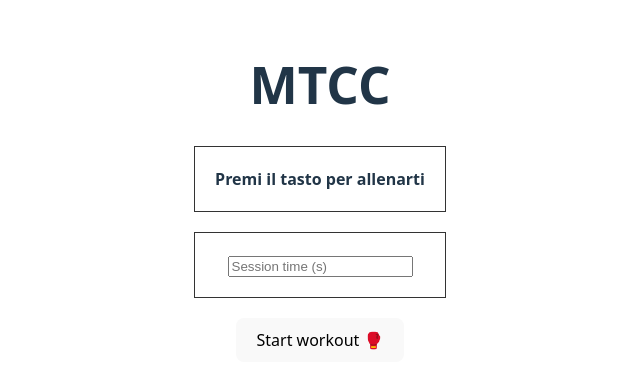
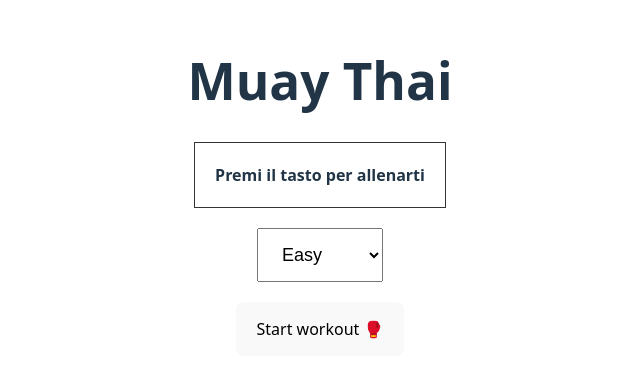
Before and after one commit to antonio-spano/muaythai, a React (Vite) app in the folder client/: page / in a window 1280 px wide. Shown: the part 216-604 px from the top of the page, without its empty margins (320-960 px from the left). Built offline with nearby package versions, Linux system fonts and the light colour scheme.

Commit message:
added difficulty

```diff
--- a/client/src/App.jsx
+++ b/client/src/App.jsx
@@ -8,6 +8,8 @@ function App() {
   const [serverReply, setServerReply] = useState("Awaiting server reply");
   const [isRunning, setIsRunning] = useState(false);
   const [tempo, setTempo] = useState(30 * 1000);
+  const [choice, setChoice] = useState("Select difficulty");
+  const [difficulty, setDifficulty] = useState([60, 6, 60]);
 
   const getNewCombo = async () => {
     try {
@@ -21,9 +23,10 @@ function App() {
     }
   };
 
-  const sendData = async () => {
+  const sendData = async (diff) => {
     // Prepariamo il pacco
-    const parcel = { numero: time };
+    setChoice(diff);
+    const parcel = { difficulty: diff };
 
     // Spediamo
     const response = await fetch("http://localhost:5000/api/echo", {
@@ -35,32 +38,24 @@ function App() {
     // Leggiamo la ricevuta di ritorno
     const data = await response.json();
     //setServerReply(data.combo);
-    setCombo(data.combo);
+    //setCombo(data.combo);
+    setDifficulty(data.difficulty);
   };
-  /*
-  const startWorkout = () => {
-    const timer = setInterval(() => {
-      getNewCombo();
-    }, time);
-
-    return () => {
-      clearInterval(timer);
-    };
-  }; */
 
   useEffect(() => {
     let idFreq = null;
     let idTimer = null;
 
     if (!isRunning) return;
-
+    console.log("difficulty: ", difficulty);
+    getNewCombo();
     idFreq = setInterval(() => {
       getNewCombo();
-    }, time);
+    }, difficulty[1] * 1000);
     idTimer = setTimeout(() => {
       clearInterval(idFreq);
       setIsRunning(false);
-    }, 3000);
+    }, difficulty[0] * 1000);
 
     return () => {
       clearInterval(idTimer);
@@ -70,28 +65,29 @@ function App() {
 
   return (
     <div style={{ textAlign: "center", marginTop: "50px" }}>
-      <h1>MTCC</h1>
+      <h1>Muay Thai</h1>
 
       <div
-        style={{ padding: "20px", border: "1px solid #333", margin: "20px" }}
+        style={{ padding: "20px", border: "1px solid #333", margin: "10px" }}
       >
         <strong>{combo}</strong>
       </div>
 
-      <div
-        style={{ padding: "20px", border: "1px solid #333", margin: "20px" }}
+      <select
+        value={choice} // A. Mostra quello che c'è in memoria
+        onChange={(e) => sendData(e.target.value)} // B. Se l'utente cambia, aggiorna la memoria
+        style={{ padding: "15px 20px", fontSize: "18px", margin: "10px" }}
       >
-        <input
-          type="number"
-          placeholder="Session time (s)"
-          value={time}
-          onChange={(e) => setTime(e.target.value)}
-        />
-      </div>
+        <option value="0">Easy</option>
+        <option value="1">Normal</option>
+        <option value="2">Hard</option>
+        <option value="3">Spartan</option>
+      </select>
+      <br></br>
 
       <button
         onClick={() => setIsRunning(!isRunning)}
-        style={{ padding: "10px 20px", fontSize: "16px" }}
+        style={{ padding: "15px 20px", fontSize: "16px", margin: "10px" }}
       >
         Start workout 🥊
       </button>
```
Also changed, not shown: 1 other file (tests, documents, lock files or other folders).
